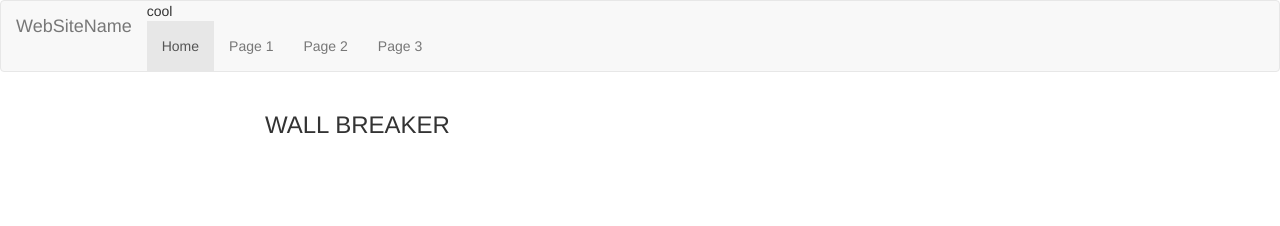
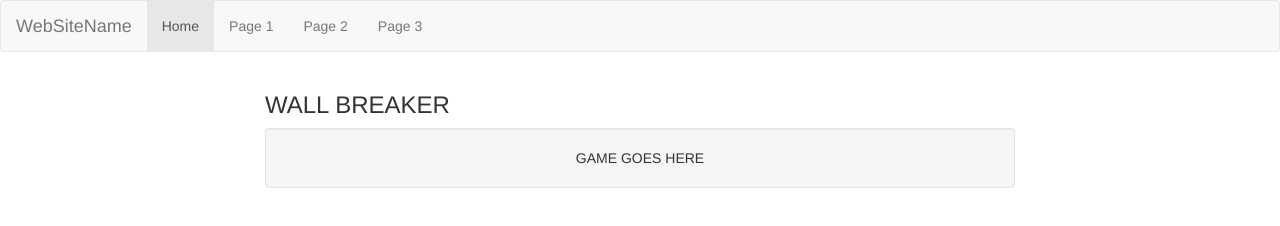
Before and after one commit to budhathokg1/Wall-Breaker, a website: page src/index.html in a window 1280 px wide. Drawn offline with nearby package versions, Linux system fonts and the light colour scheme.

Commit message:
fixed extra div

```diff
--- a/src/index.html
+++ b/src/index.html
@@ -14,7 +14,6 @@
       <div class="navbar-header">
         <a class="navbar-brand" href="#">WebSiteName</a>
       </div>
-      <div>cool</div>
       <ul class="nav navbar-nav">
         <li class="active"><a href="#">Home</a></li>
         <li><a href="#">Page 1</a></li>
@@ -31,12 +30,13 @@
     </div>
     <div class="col-sm-8">
       <h3>WALL BREAKER</h3>
-
+    <div class = "well"> <center>GAME GOES HERE</center></div>
     </div>
     <div class="col-sm-2">
 
     </div>
   </div>
+
 </div>
 
 </body>
```
